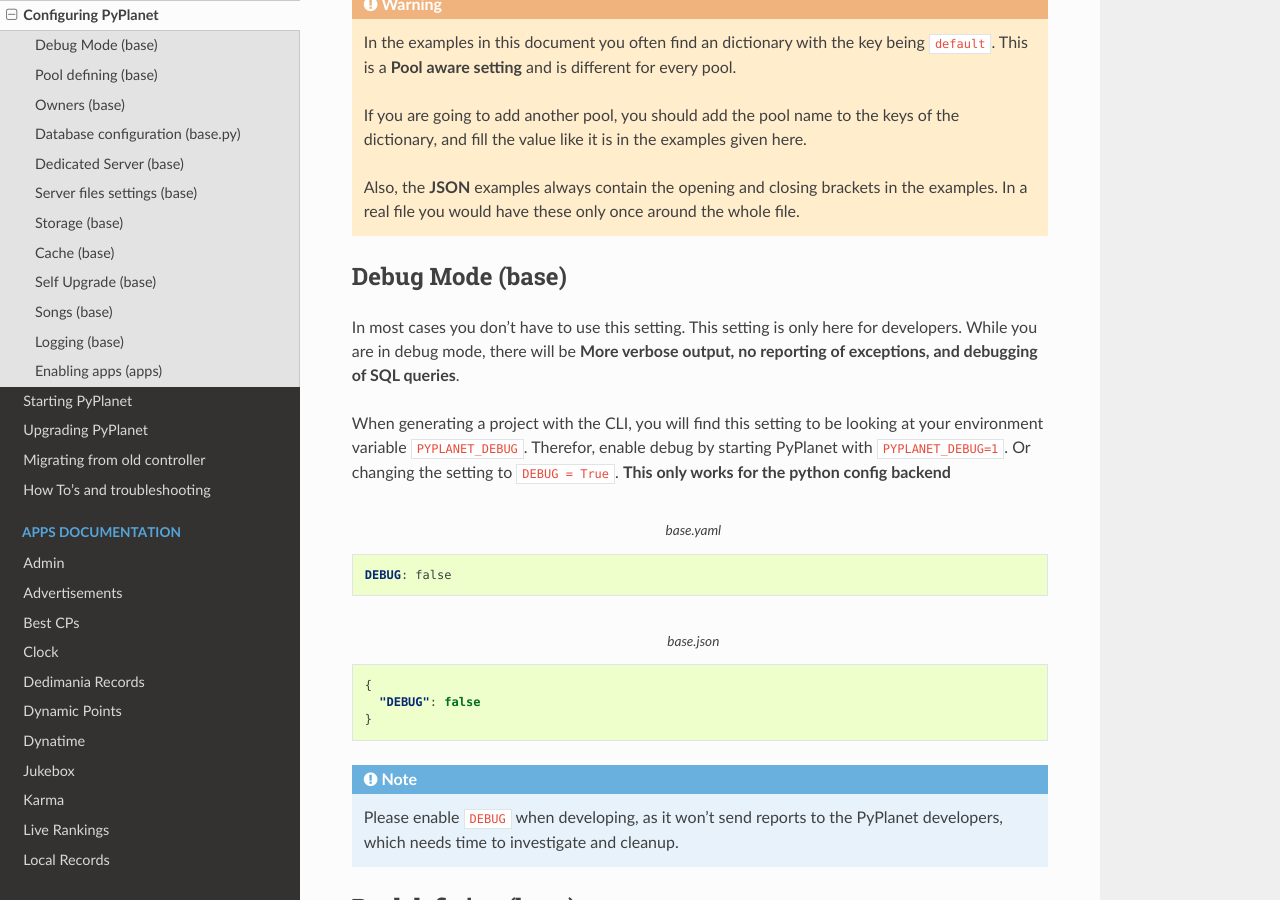
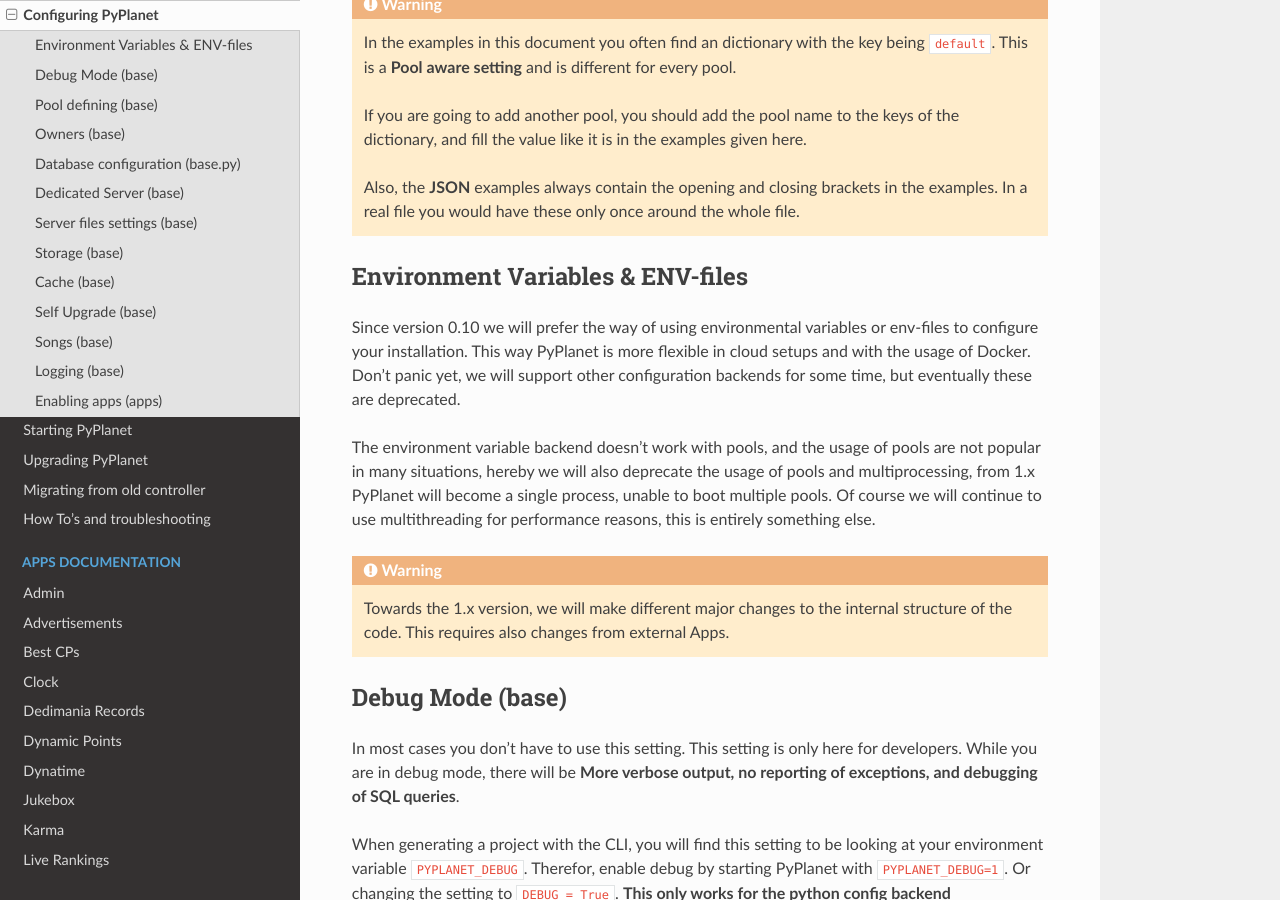
Before and after one commit to PyPlanet/PyPlanet, a Sphinx documentation site: the page built from docs/source/intro/configuration.rst, in a window 1280 px wide and 900 px high, scrolled down 947 px. Built offline with Sphinx 7.4.7 and the Read the Docs theme 2.0.0, drawn with Linux system fonts in a browser that asks for light colours; formulas are drawn with MathJax 3.

Commit message:
[TASK] Add new docs for transition to ENV variables & files.

```diff
--- a/docs/source/intro/configuration.rst
+++ b/docs/source/intro/configuration.rst
@@ -37,6 +37,23 @@ are all case sensitive!
 
   Also, the **JSON** examples always contain the opening and closing brackets in the examples. In a real file you would have these
   only once around the whole file.
+
+
+Environment Variables & ENV-files
+~~~~~~~~~~~~~~~~~~~~~~~~~~~~~~~~~
+
+Since version 0.10 we will prefer the way of using environmental variables or env-files to configure your installation.
+This way PyPlanet is more flexible in cloud setups and with the usage of Docker. Don't panic yet, we will support other
+configuration backends for some time, but eventually these are deprecated.
+
+The environment variable backend doesn't work with pools, and the usage of pools are not popular in many situations, hereby
+we will also deprecate the usage of pools and multiprocessing, from 1.x PyPlanet will become a single process, unable to boot
+multiple pools. Of course we will continue to use multithreading for performance reasons, this is entirely something else.
+
+.. warning::
+
+  Towards the 1.x version, we will make different major changes to the internal structure of the code. This requires
+  also changes from external Apps.
 
 
 Debug Mode (base)
```
Also changed, not shown: 1 other file.
